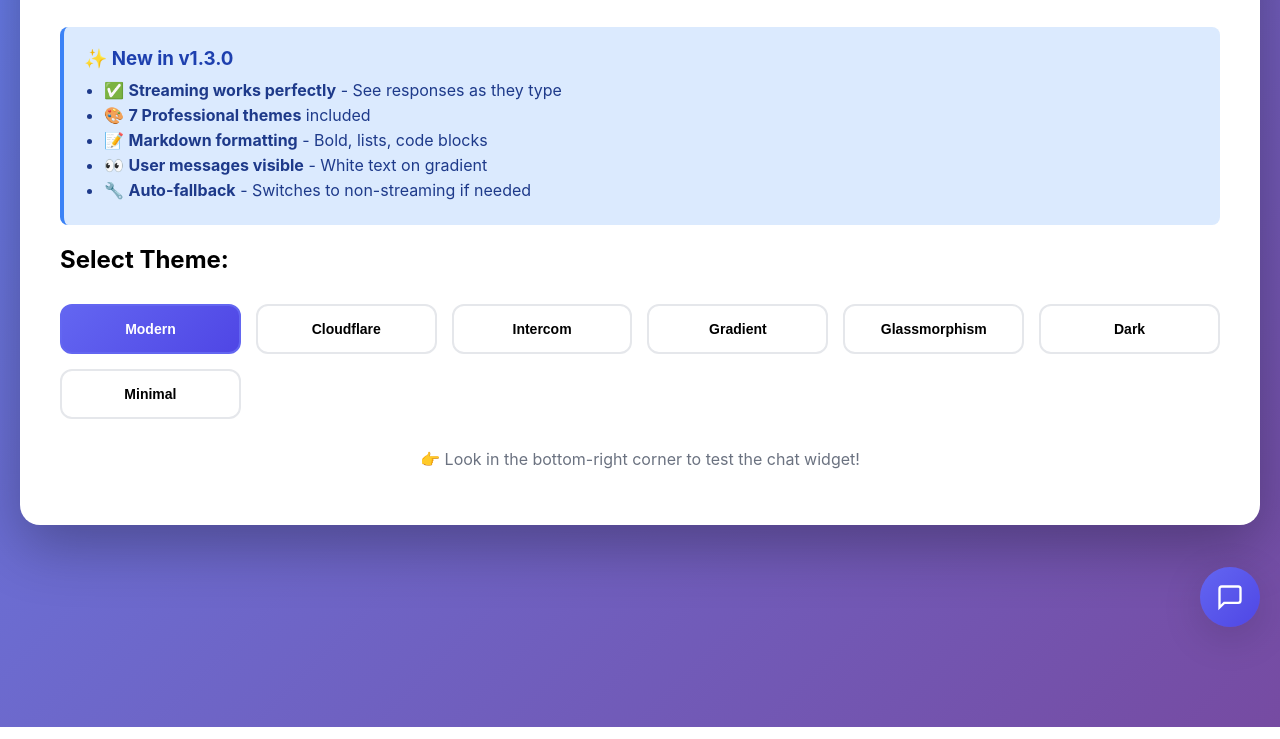
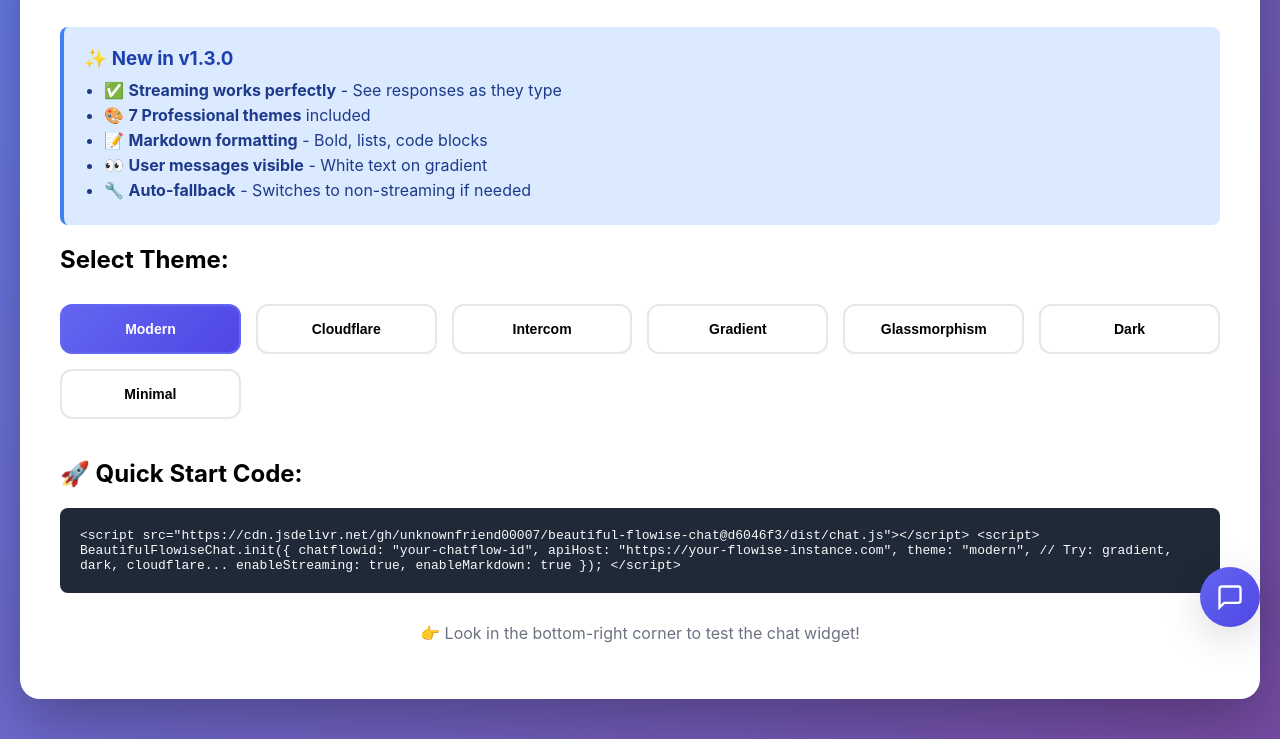
Before and after one commit to unknownfriend00007/beautiful-flowise-chat, a website: page test-themes.html in a window 1280 px wide. Shown: the part 153-892 px from the top of the page. Drawn offline with Linux system fonts and the light colour scheme.

Commit message:
Fix test-themes.html to use CDN instead of relative path

```diff
--- a/test-themes.html
+++ b/test-themes.html
@@ -74,6 +74,16 @@
         .info-box li {
             margin: 5px 0;
         }
+        .code-box {
+            background: #1f2937;
+            color: #f9fafb;
+            padding: 20px;
+            border-radius: 8px;
+            margin: 20px 0;
+            font-family: monospace;
+            font-size: 13px;
+            overflow-x: auto;
+        }
     </style>
 </head>
 <body>
@@ -103,12 +113,27 @@
             <button class="theme-btn" onclick="changeTheme('minimal')">Minimal</button>
         </div>
 
+        <h2 style="margin-top: 40px;">🚀 Quick Start Code:</h2>
+        <div class="code-box">
+&lt;script src="https://cdn.jsdelivr.net/gh/unknownfriend00007/beautiful-flowise-chat@d6046f3/dist/chat.js"&gt;&lt;/script&gt;
+&lt;script&gt;
+BeautifulFlowiseChat.init({
+    chatflowid: "your-chatflow-id",
+    apiHost: "https://your-flowise-instance.com",
+    theme: "modern",  // Try: gradient, dark, cloudflare...
+    enableStreaming: true,
+    enableMarkdown: true
+});
+&lt;/script&gt;
+        </div>
+
         <p style="margin-top: 30px; color: #6b7280; text-align: center;">
             👉 Look in the bottom-right corner to test the chat widget!
         </p>
     </div>
 
-    <script src="./dist/chat.js"></script>
+    <!-- Load from CDN with specific commit hash to bypass cache -->
+    <script src="https://cdn.jsdelivr.net/gh/unknownfriend00007/beautiful-flowise-chat@d6046f3/dist/chat.js"></script>
     <script>
         let currentChat = null;
 
```
